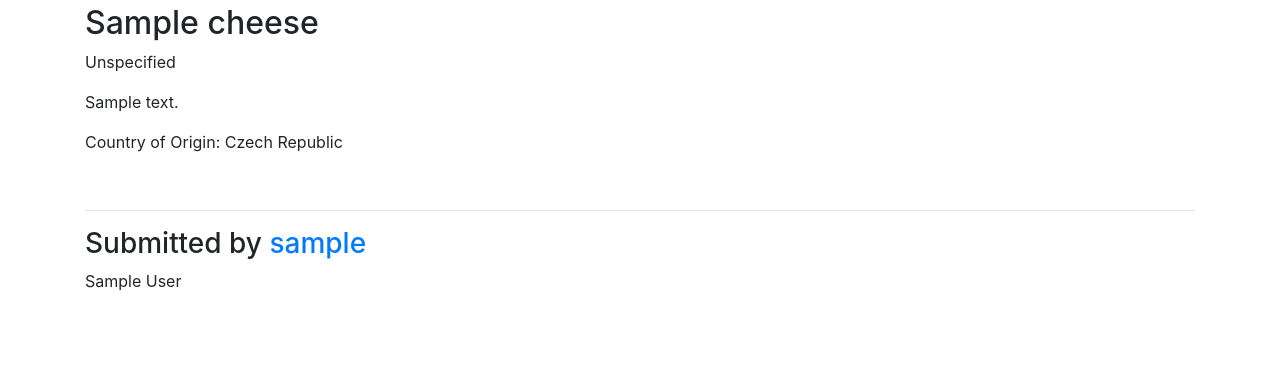
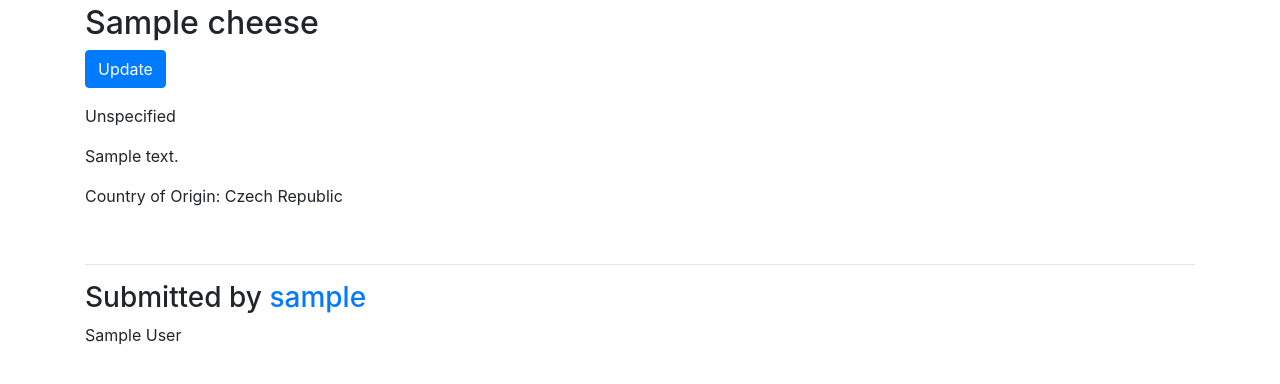
Before and after one commit to lorenzocesconetto/django-professional-project, a Django app: a page that uses everycheese/templates/cheeses/cheese_detail.html in a window 1280 px wide. Shown: the part 56-440 px from the top of the page. Run offline with Django 3.2, Linux system fonts and the light colour scheme; tables that the repository leaves empty hold one stand-in row (values such as "Sample post"); some libraries are stand-ins or nearby versions.

Commit message:
Add cheese update view, modify template

```diff
--- a/everycheese/cheeses/urls.py
+++ b/everycheese/cheeses/urls.py
@@ -7,4 +7,5 @@ urlpatterns = [
     path(route='', view=views.CheeseListView.as_view(), name='list'),
     path(route='add/', view=views.CheeseCreateView.as_view(), name='add'),
     path(route='<slug:slug>/', view=views.CheeseDetailView.as_view(), name='detail'),
+    path(route='<slug:slug>/update/', view=views.CheeseUpdateView.as_view(), name='update')
 ]
--- a/everycheese/cheeses/views.py
+++ b/everycheese/cheeses/views.py
@@ -1,7 +1,7 @@
 from django.contrib.auth.mixins import LoginRequiredMixin
 from django.db import models
 from django.shortcuts import render
-from django.views.generic import ListView, DetailView, CreateView
+from django.views.generic import ListView, DetailView, CreateView, UpdateView
 
 from autoslug import fields
 
@@ -23,3 +23,9 @@ class CheeseCreateView(LoginRequiredMixin, CreateView):
     def form_valid(self, form):
         form.instance.creator = self.request.user
         return super().form_valid(form)
+
+
+class CheeseUpdateView(LoginRequiredMixin, UpdateView):
+    model = Cheese
+    fields = ['name', 'description', 'firmness', 'country_of_origin']
+    action = 'Update'
--- a/everycheese/templates/cheeses/cheese_detail.html
+++ b/everycheese/templates/cheeses/cheese_detail.html
@@ -6,6 +6,12 @@
 
 {% block content %}
   <h2>{{ cheese.name }}</h2>
+
+  <p>
+    <a class="btn btn-primary" href="{% url 'cheeses:update' cheese.slug %}" role="button">
+      Update
+    </a>
+  </p>
 
   {% if cheese.firmness %}
     <p>{{ cheese.get_firmness_display }}</p>
```
Also changed, not shown: everycheese/templates/cheeses/cheese_form.html (+9 -7 lines).
